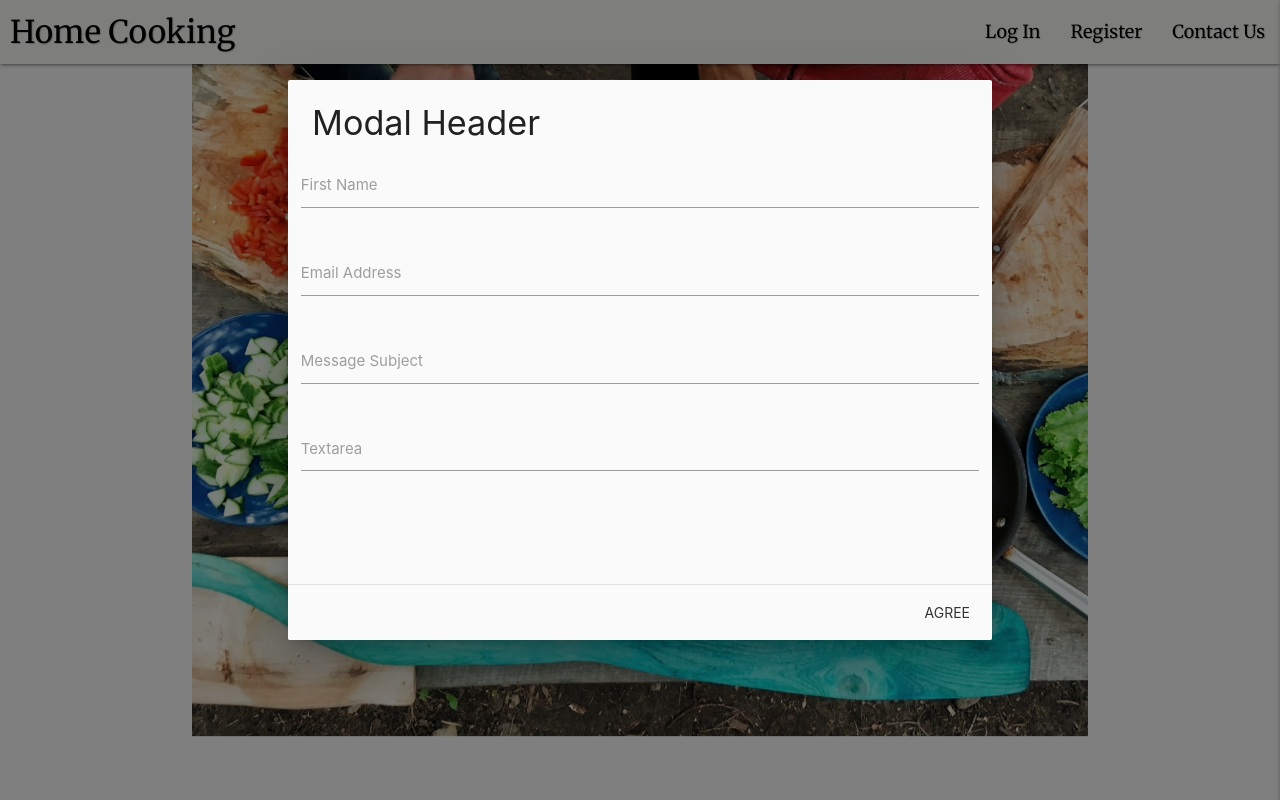
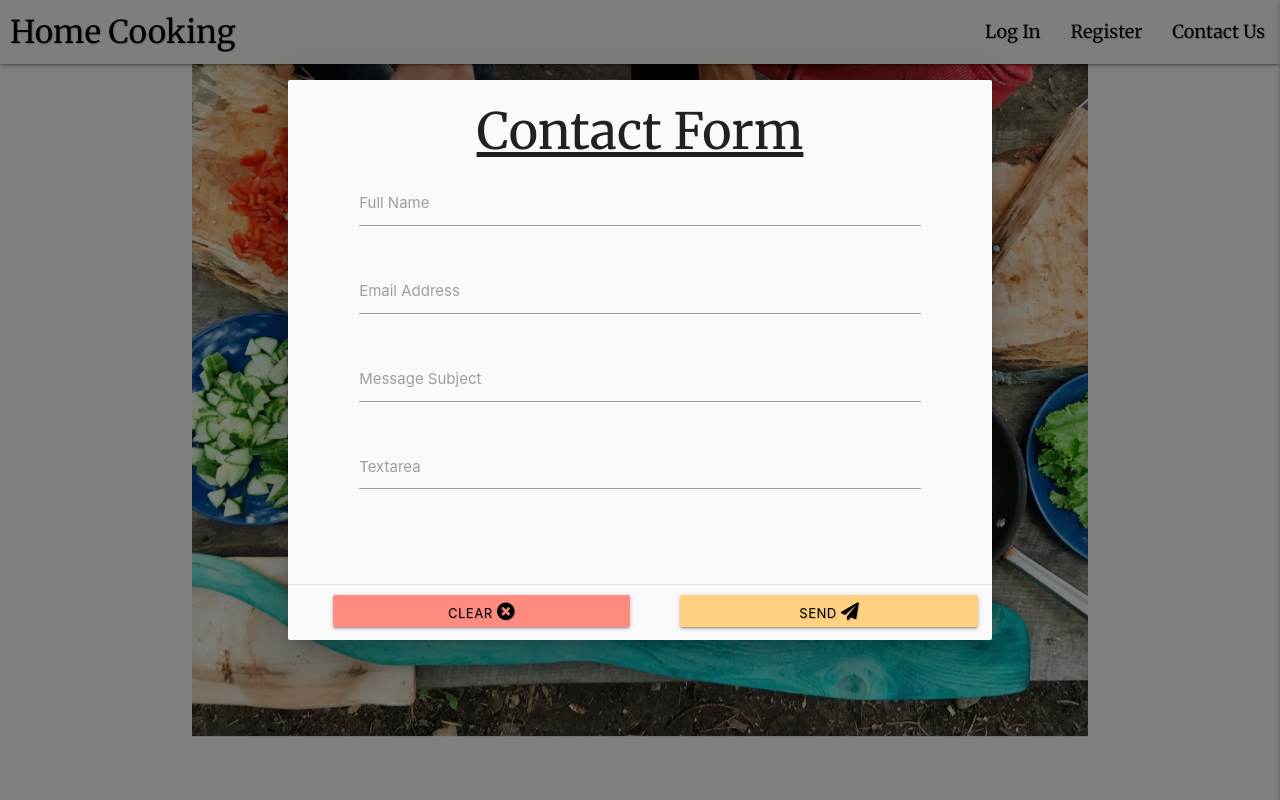
Before and after one commit to adnanmuhtadi/milestone-project-3, a Flask app: page / in a window 1280 px wide, after a click on "Contact Us". Run offline with Flask 2, Linux system fonts and the light colour scheme; data that the repository does not hold is empty; some libraries are stand-ins or nearby versions.

Commit message:
Mod - Styled the contact modal
Styled the contact modal for all sized devices

```diff
--- a/static/css/style.css
+++ b/static/css/style.css
@@ -686,6 +686,10 @@ table {
         font-size: 20px;
     }
 
+    .modal .modal-footer{
+        height: 100px;
+    }
+
     /* shared cards */
     .card .card-image img{
         width: 290px;
--- a/templates/base.html
+++ b/templates/base.html
@@ -106,36 +106,44 @@
     <div id="contact-us-modal" class="modal modal-fixed-footer">
         <form onsubmit="return sendMail(this);" class="col s12" id="contactForm">
             <div class="modal-content">
-                <h4>Modal Header</h4>
+                <h4 class="center-header">Contact Form</h4>
                 <div class="row">
                     <div class="row">
-                        <div class="input-field col s12">
-                        <input name="from_fullname" id="from_fullname" type="text" class="validate">
-                        <label for="from_fullname">First Name</label>
+                        <div class="input-field col l10 offset-l1 s12">
+                        <input name="from_fullname" id="from_fullname" type="text" minlength="5" pattern="^[a-zA-Z0-9]{5,15}$" class="validate" required>
+                        <label for="from_fullname">Full Name</label>
                         </div>
                     </div>
                     <div class="row">
-                        <div class="input-field col s12">
-                        <input name="from_useremail" id="from_useremail" type="text" class="validate">
+                        <div class="input-field col l10 offset-l1 s12">
+                        <input name="from_useremail" id="from_useremail" type="text" minlength="5" pattern="^[a-zA-Z0-9]{5,15}$" class="validate" required>
                         <label for="from_useremail">Email Address</label>
                         </div>
                     </div>
                     <div class="row">
-                        <div class="input-field col s12">
-                        <input name="message_subject" id="message_subject" type="text" class="validate">
+                        <div class="input-field col l10 offset-l1 s12">
+                        <input name="message_subject" id="message_subject" type="text" minlength="5" pattern="^[a-zA-Z0-9]{5,15}$" class="validate" required>
                         <label for="message_subject">Message Subject</label>
                         </div>
                     </div>
                     <div class="row">
-                        <div class="input-field col s12">
-                        <textarea name="message_summary" id="message_summary" type="text" class="materialize-textarea"></textarea>
+                        <div class="input-field col l10 offset-l1 s12">
+                        <textarea name="message_summary" id="message_summary" type="text" pattern="^[a-zA-Z0-9]{5,15}$" class="materialize-textarea" required></textarea>
                         <label for="message_summary">Textarea</label>
                         </div>
                     </div>
                 </div>
             </div>
             <div class="modal-footer">
-                <button type="submit" id="send-modal-button" class="modal-close waves-effect waves-green btn-flat">Agree</button>
+                <div class="row button-set">
+                    <!-- if the user already has an account can alternatively log in -->
+                    <button type="reset" class="col s5 m5 btn-small red accent-1 black-text text-shadow enter">
+                        Clear <i class="fas fa-times-circle"></i>
+                    </button>
+                    <button type="submit" class="col s5 m5 btn-small orange accent-1 black-text text-shadow enter reg">
+                        Send <i class="fas fa-paper-plane"></i>
+                    </button>
+                </div>
             </div>
         </form>
     </div>
```
